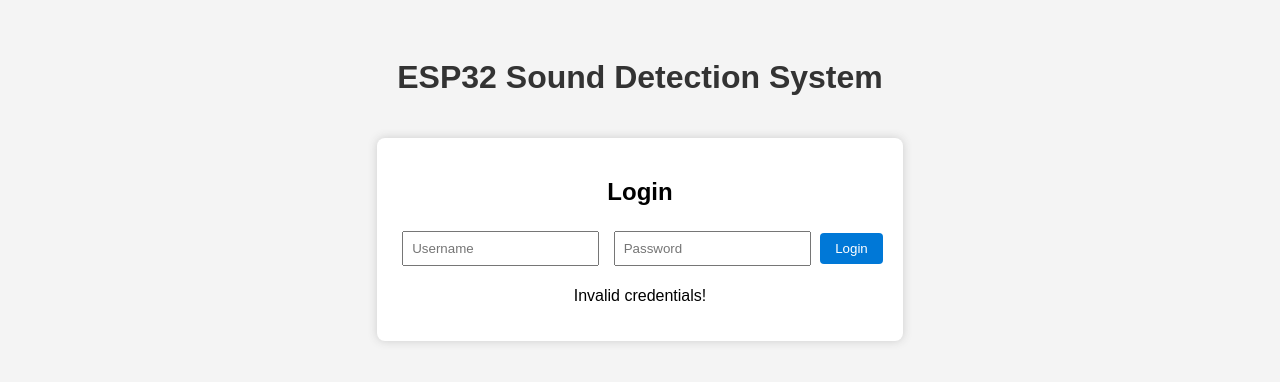
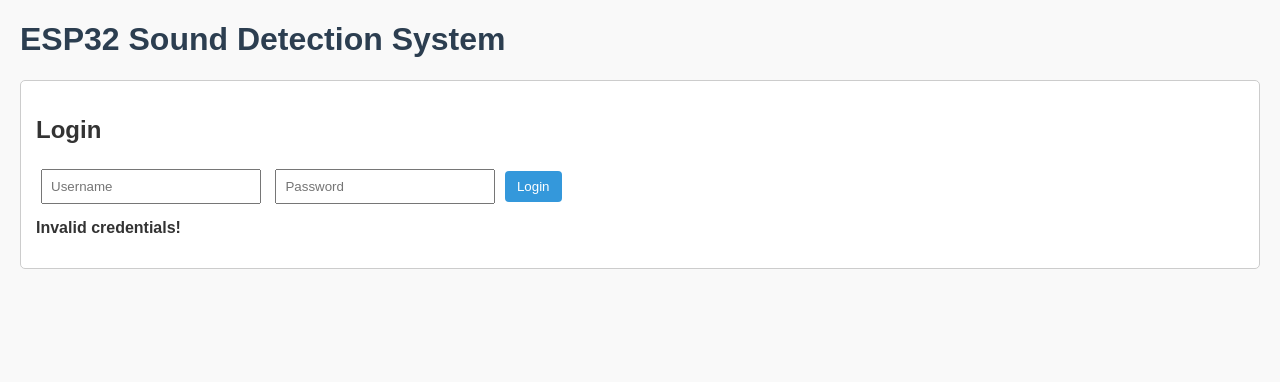
Before and after one commit to advkan0411-sudo/esp32-webpage, a plain HTML site: page index.html in a window 1280 px wide. Both pictures are taken after a click on the button "Login". Drawn offline with Linux system fonts and the light colour scheme; no server answers.

Commit message:
Add files via upload

```diff
--- a/index.html
+++ b/index.html
@@ -24,17 +24,16 @@
       This ESP32-based system uses LM393 sound sensors to detect noise levels.
       When sound is detected, the ESP32 triggers a buzzer and LED, and also
       serves data via a web server.
-
-      This project is perfect for classrooms as it detects sound and stores
-      its dB values. It also sends a notification to the registered account.
     </p>
 
     <h2>Live Sound Level</h2>
     <p>Current dB: <span id="db-value">--</span></p>
     <p>Last update: <span id="time">--</span></p>
+
+    <h2>Serial Output</h2>
+    <pre id="serial-output">Waiting for logs...</pre>
   </div>
 
   <script src="script.js"></script>
 </body>
-
 </html>
--- a/script.js
+++ b/script.js
@@ -1,31 +1,35 @@
-// Simple login system
+const ESP32_IP = "http://10.184.247.20"; // Replace with your ESP32 IP from Serial Monitor
+
 function login() {
-  const user = document.getElementById("username").value;
-  const pass = document.getElementById("password").value;
+  const user = document.getElementById('username').value;
+  const pass = document.getElementById('password').value;
 
-  // Your custom login credentials
-  if (user === "shreeram" && pass === "esp32pass") {
-    document.getElementById("login-section").style.display = "none";
-    document.getElementById("content-section").style.display = "block";
+  if (user === "admin" && pass === "1234") {
+    document.getElementById('login-msg').innerText = "Login successful!";
+    document.getElementById('login-section').style.display = "none";
+    document.getElementById('content-section').style.display = "block";
   } else {
-    document.getElementById("login-msg").innerText = "Invalid credentials!";
+    document.getElementById('login-msg').innerText = "Invalid credentials!";
   }
 }
 
-// Fetch live dB value from ESP32
-async function updateDB() {
-  try {
-    // Replace with your ESP32 IP
-    let response = await fetch("http://192.168.x.x/db");
-    let text = await response.text();
+// Fetch live sensor data every 2 seconds
+setInterval(() => {
+  fetch(`${ESP32_IP}/data`)
+    .then(response => response.json())
+    .then(data => {
+      document.getElementById('db-value').innerText = data.db;
+      document.getElementById('time').innerText = data.time;
+    })
+    .catch(err => console.error("Error fetching data:", err));
+}, 2000);
 
-    document.getElementById("db-value").innerText = text + " dB";
-    document.getElementById("time").innerText = new Date().toLocaleTimeString();
-  } catch (e) {
-    document.getElementById("db-value").innerText = "--";
-    document.getElementById("time").innerText = "ESP32 not reachable";
-  }
-}
-
-// Refresh every 2 seconds
-setInterval(updateDB, 2000);
+// Fetch serial logs every 3 seconds
+setInterval(() => {
+  fetch(`${ESP32_IP}/logs`)
+    .then(response => response.text())
+    .then(logs => {
+      document.getElementById('serial-output').innerText = logs;
+    })
+    .catch(err => console.error("Error fetching logs:", err));
+}, 3000);
--- a/style.css
+++ b/style.css
@@ -1,31 +1,31 @@
 body {
   font-family: Arial, sans-serif;
-  background: #f4f4f4;
-  text-align: center;
-  padding: 30px;
+  margin: 20px;
+  background: #f9f9f9;
+  color: #333;
 }
 
 h1 {
-  color: #333;
+  color: #2c3e50;
 }
 
 #login-section, #content-section {
+  border: 1px solid #ccc;
+  padding: 15px;
   margin-top: 20px;
-  padding: 20px;
   background: #fff;
-  border-radius: 8px;
-  box-shadow: 0 0 10px #ccc;
-  display: inline-block;
+  border-radius: 5px;
 }
 
 input {
   margin: 5px;
   padding: 8px;
+  width: 200px;
 }
 
 button {
-  padding: 8px 15px;
-  background: #0078d7;
+  padding: 8px 12px;
+  background: #3498db;
   color: white;
   border: none;
   border-radius: 4px;
@@ -33,10 +33,18 @@ button {
 }
 
 button:hover {
-  background: #005a9e;
+  background: #2980b9;
 }
 
-#db-value {
+#login-msg {
+  margin-top: 10px;
   font-weight: bold;
-  color: green;
 }
+
+pre {
+  background: #eee;
+  padding: 10px;
+  border-radius: 4px;
+  max-height: 200px;
+  overflow-y: auto;
+}
```
